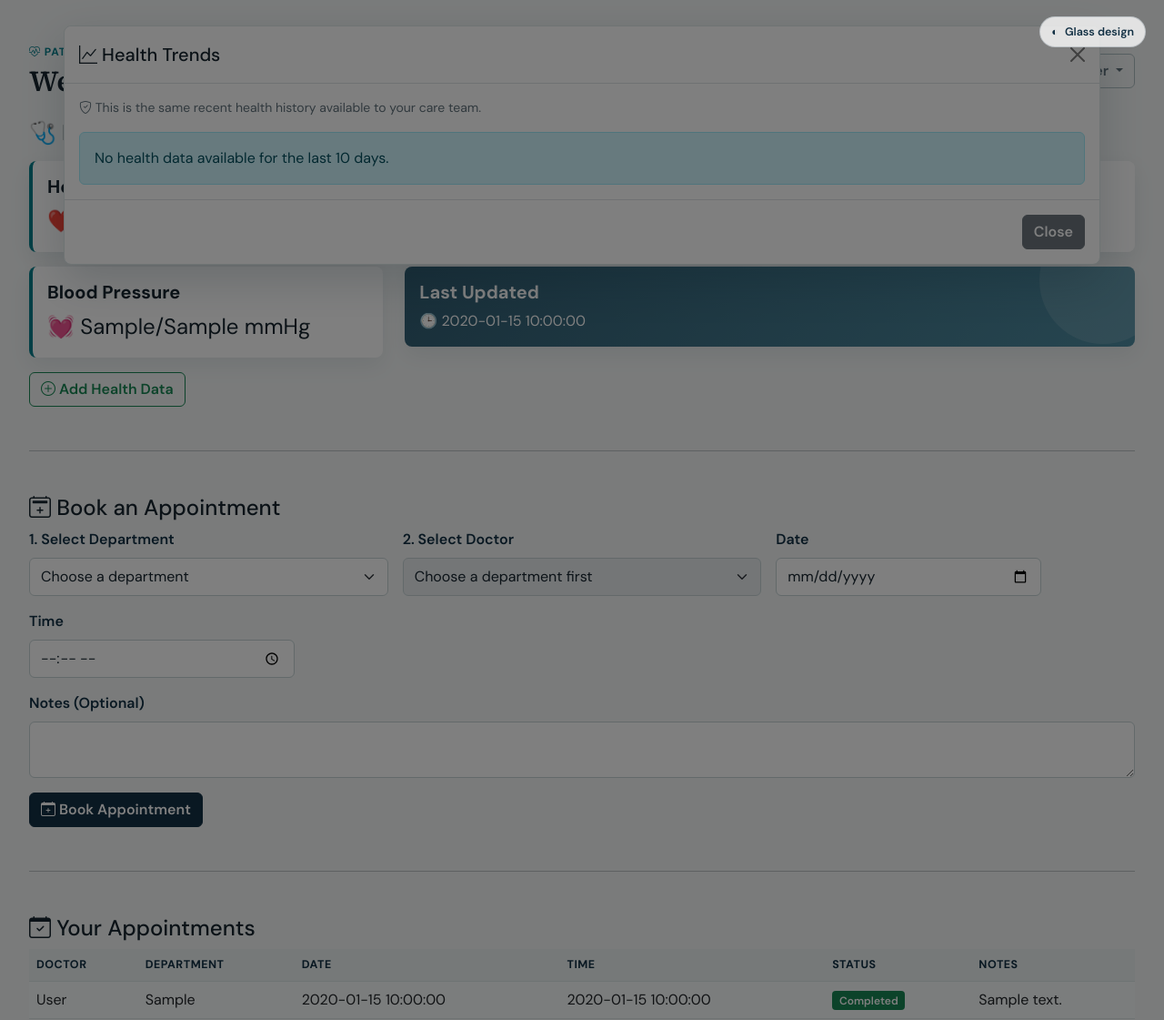
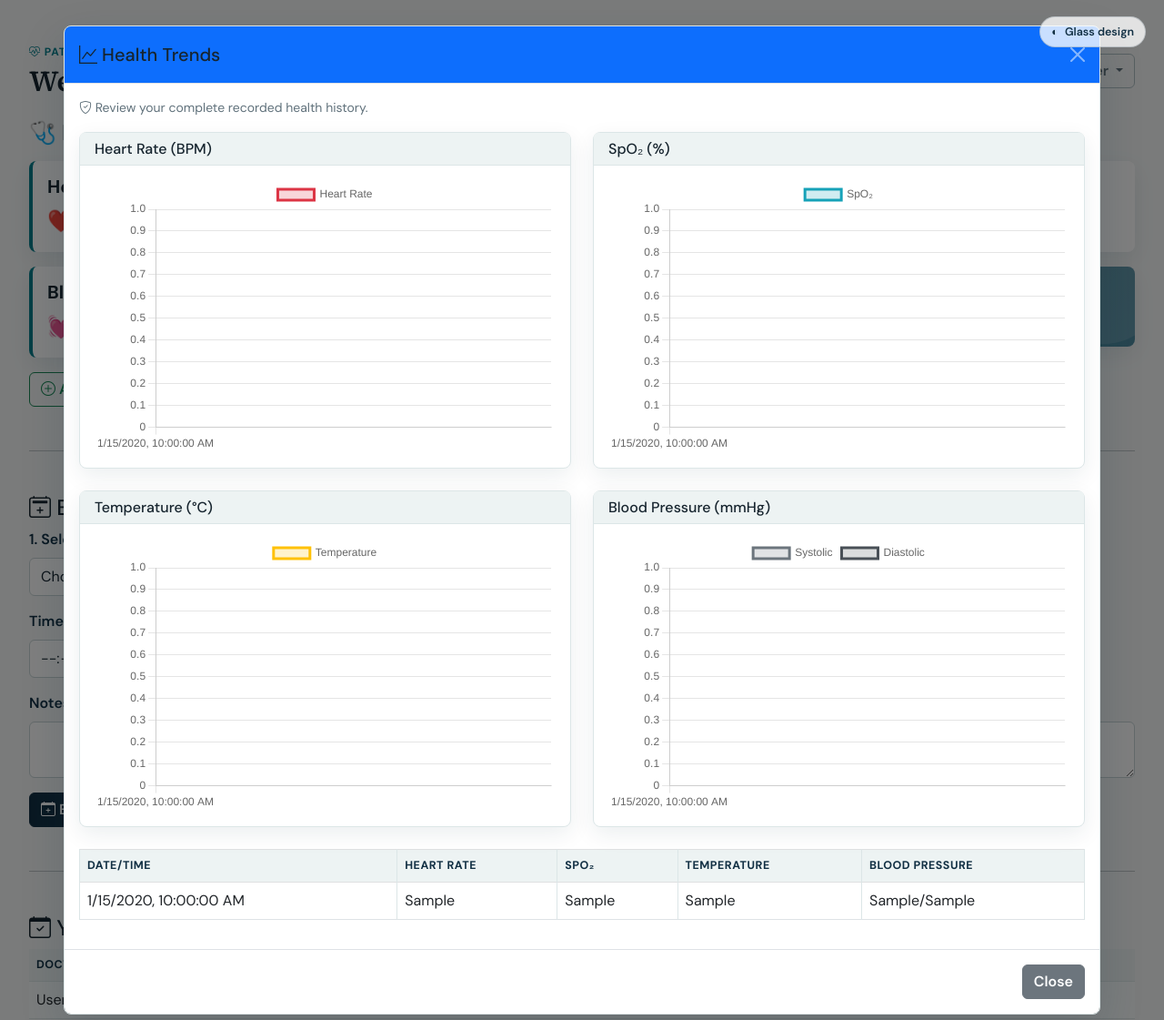
Before and after one commit to trishank18/medconnect, a PHP site: page /patient-dashboard.php in a window 1280 px wide, after a click on "Trends". Shown: the whole page at 91% size. Run offline with PHP 8.4, Linux system fonts and the light colour scheme; the visitor is signed in with stand-in values (Sample User, id 1); tables that the repository leaves empty or names only in its code hold one stand-in row (values such as "Sample post").

Commit message:
Fix patient health trends modal

```diff
--- a/css/business.css
+++ b/css/business.css
@@ -14,6 +14,79 @@
 
 .patient-chart-container {
   height: 300px;
+}
+.patient-trends-view .modal-body {
+  max-height: calc(100vh - 170px);
+  overflow-y: auto;
+}
+.patient-trends-view {
+  z-index: 1060 !important;
+}
+.patient-trends-view .modal-content {
+  position: relative;
+  z-index: 1;
+}
+.patient-trends-modal .modal-body {
+  flex: 1 1 auto;
+  height: 0;
+  min-height: 0;
+  max-height: none;
+  overflow-x: hidden;
+  overflow-y: auto !important;
+  overscroll-behavior: contain;
+  scroll-behavior: smooth;
+  -webkit-overflow-scrolling: touch;
+}
+.patient-trends-modal {
+  background: var(--biz-canvas);
+}
+.patient-trends-modal .modal-dialog {
+  height: 100%;
+  margin: 0;
+  max-width: none;
+  width: 100%;
+}
+.patient-trends-modal .modal-content {
+  height: 100%;
+}
+.patient-trends-nav {
+  align-items: center;
+  background: var(--biz-surface);
+  border-bottom: 1px solid var(--biz-line);
+  display: flex;
+  gap: 6px;
+  margin: 0 -16px 20px;
+  overflow-x: auto;
+  padding: 10px 16px;
+  position: sticky;
+  top: -1px;
+  z-index: 3;
+}
+.patient-trends-nav a {
+  border: 1px solid var(--biz-line);
+  border-radius: 5px;
+  color: var(--biz-navy);
+  flex: 0 0 auto;
+  font-size: .82rem;
+  font-weight: 600;
+  padding: 7px 10px;
+  text-decoration: none;
+  white-space: nowrap;
+}
+.patient-trends-nav a:hover,
+.patient-trends-nav a:focus-visible {
+  background: var(--biz-navy);
+  color: #fff;
+}
+.patient-trends-modal #trend-heart-rate,
+.patient-trends-modal #trend-spo2,
+.patient-trends-modal #trend-temperature,
+.patient-trends-modal #trend-pressure,
+.patient-trends-modal #trend-history {
+  scroll-margin-top: 64px;
+}
+@media (max-width: 767px) {
+  .patient-chart-container { height: 240px; }
 }
 
 html, body { min-height: 100%; }
@@ -40,6 +113,7 @@ body.bg-light::before {
 }
 
 body.bg-light > .container { z-index: 1; }
+body.bg-light > .container:has(#healthTrendsModal) { z-index: auto; }
 
 .patient-dashboard-header {
   align-items: center;
--- a/patient-dashboard.php
+++ b/patient-dashboard.php
@@ -82,12 +82,11 @@ try {
         $pressureTone = 'metric-neutral';
     }
 
-    // Fetch the same recent history used by the doctor trends view.
+    // Fetch the complete history so the patient can review every recorded reading.
     $history_stmt = $conn->prepare("
         SELECT heart_rate, spo2, temperature, blood_pressure_sys, blood_pressure_dia, recorded_at
         FROM health_metrics
         WHERE patient_id = :patient_id
-        AND recorded_at >= DATE_SUB(NOW(), INTERVAL 10 DAY)
         ORDER BY recorded_at DESC
     ");
     $history_stmt->bindParam(':patient_id', $_SESSION['patient_id']);
@@ -258,18 +257,17 @@ try {
     </div>
 
         <!-- Health Trends Modal -->
-        <div class="modal fade patient-trends-modal" id="healthTrendsModal" tabindex="-1" aria-labelledby="healthTrendsTitle" aria-hidden="true">
-            <div class="modal-dialog modal-xl modal-dialog-scrollable">
+        <div class="modal fade patient-trends-view" id="healthTrendsModal" tabindex="-1" aria-labelledby="healthTrendsTitle" aria-hidden="true">
+            <div class="modal-dialog modal-xl">
                 <div class="modal-content">
                     <div class="modal-header bg-primary text-white">
                         <h5 class="modal-title" id="healthTrendsTitle"><i class="bi bi-graph-up"></i> Health Trends</h5>
                         <button type="button" class="btn-close btn-close-white" data-bs-dismiss="modal" aria-label="Close"></button>
                     </div>
                         <div class="modal-body">
-                    <p class="text-muted small"><i class="bi bi-shield-check"></i> This is the same recent health history available to your care team.</p>
-            <?php if (empty($metrics_history)): ?>
-                <div class="alert alert-info mb-0">No health data available for the last 10 days.</div>
-            <?php else: ?>
+                    <p class="text-muted small"><i class="bi bi-shield-check"></i> Review your complete recorded health history.</p>
+                <div id="noDataMessage" class="alert alert-info d-none">No health data available.</div>
+                <div id="chartsContainer">
                 <div class="row">
                     <div class="col-md-6">
                         <div class="card mb-4">
@@ -297,24 +295,16 @@ try {
                     </div>
                 </div>
                 <div class="table-responsive">
-                    <table class="table table-bordered table-hover mb-0">
+                    <table class="table table-bordered table-hover">
                         <thead class="table-light">
                             <tr><th>Date/Time</th><th>Heart Rate</th><th>SpO₂</th><th>Temperature</th><th>Blood Pressure</th></tr>
                         </thead>
-                        <tbody>
-                            <?php foreach (array_reverse($metrics_history) as $record): ?>
-                                <tr>
-                                    <td><?= date('M j, Y H:i', strtotime($record['recorded_at'])) ?></td>
-                                    <td><?= $record['heart_rate'] ?? 'N/A' ?></td>
-                                    <td><?= $record['spo2'] ?? 'N/A' ?></td>
-                                    <td><?= $record['temperature'] ?? 'N/A' ?></td>
-                                    <td><?= isset($record['blood_pressure_sys'], $record['blood_pressure_dia']) ? "{$record['blood_pressure_sys']}/{$record['blood_pressure_dia']}" : 'N/A' ?></td>
-                                </tr>
-                            <?php endforeach; ?>
+                        <tbody id="healthMetricsTableBody">
+                            <!-- Data inserted when the modal opens -->
                         </tbody>
                     </table>
                 </div>
-            <?php endif; ?>
+                </div>
                     </div>
                     <div class="modal-footer">
                         <button type="button" class="btn btn-secondary" data-bs-dismiss="modal">Close</button>
@@ -544,13 +534,15 @@ departmentSelect.addEventListener('change', function () {
 });
 
 document.addEventListener('DOMContentLoaded', function() {
-    const labels = <?= json_encode($chart_labels) ?>;
-    let trendCharts = [];
+    const healthHistory = <?= json_encode($metrics_history, JSON_HEX_TAG | JSON_HEX_AMP | JSON_HEX_APOS | JSON_HEX_QUOT) ?>;
+    const trendChartInstances = {};
 
-    function createTrendChart(canvasId, label, data, color) {
+    function createChart(canvasId, label, labels, data, color) {
         const canvas = document.getElementById(canvasId);
-        if (!canvas) return null;
-        return new Chart(canvas, {
+        if (!canvas || typeof Chart === 'undefined') return;
+        if (trendChartInstances[canvasId]) trendChartInstances[canvasId].destroy();
+
+        trendChartInstances[canvasId] = new Chart(canvas, {
             type: 'line',
             data: {
                 labels: labels,
@@ -566,41 +558,106 @@ document.addEventListener('DOMContentLoaded', function() {
             options: {
                 responsive: true,
                 maintainAspectRatio: false,
-                scales: { y: { beginAtZero: false } }
+                scales: {
+                    x: {
+                        ticks: {
+                            autoSkip: true,
+                            maxTicksLimit: 8,
+                            maxRotation: 45,
+                            minRotation: 0
+                        }
+                    },
+                    y: { beginAtZero: false }
+                }
             }
         });
     }
 
-    function renderTrendCharts() {
-        if (trendCharts.length || !document.getElementById('heartRateChart')) return;
-        if (typeof Chart === 'undefined') {
-            document.querySelector('#healthTrendsModal .modal-body').innerHTML = '<div class="alert alert-warning mb-0">Trend charts are temporarily unavailable. Please check your connection and try again.</div>';
-            return;
-        }
+    function createBPChart(labels, systolicData, diastolicData) {
+        const canvas = document.getElementById('bpChart');
+        if (!canvas || typeof Chart === 'undefined') return;
+        if (trendChartInstances.bloodPressure) trendChartInstances.bloodPressure.destroy();
 
-        trendCharts = [
-            createTrendChart('heartRateChart', 'Heart Rate', <?= json_encode($heart_rate_data) ?>, '#dc3545'),
-            createTrendChart('spo2Chart', 'SpO₂', <?= json_encode($spo2_data) ?>, '#17a2b8'),
-            createTrendChart('tempChart', 'Temperature', <?= json_encode($temperature_data) ?>, '#ffc107'),
-            new Chart(document.getElementById('bpChart'), {
+        trendChartInstances.bloodPressure = new Chart(canvas, {
             type: 'line',
             data: {
                 labels: labels,
                 datasets: [
-                    { label: 'Systolic', data: <?= json_encode($blood_pressure_sys_data) ?>, borderColor: '#6c757d', backgroundColor: '#6c757d33', tension: 0.3 },
-                    { label: 'Diastolic', data: <?= json_encode($blood_pressure_dia_data) ?>, borderColor: '#495057', backgroundColor: '#49505733', tension: 0.3 }
+                    { label: 'Systolic', data: systolicData, borderColor: '#6c757d', backgroundColor: '#6c757d33', tension: 0.3 },
+                    { label: 'Diastolic', data: diastolicData, borderColor: '#495057', backgroundColor: '#49505733', tension: 0.3 }
                 ]
             },
             options: {
                 responsive: true,
                 maintainAspectRatio: false,
-                scales: { y: { beginAtZero: false } }
+                scales: {
+                    x: {
+                        ticks: {
+                            autoSkip: true,
+                            maxTicksLimit: 8,
+                            maxRotation: 45,
+                            minRotation: 0
+                        }
+                    },
+                    y: { beginAtZero: false }
+                }
             }
-            })
-        ];
+        });
     }
 
-    document.getElementById('healthTrendsModal')?.addEventListener('shown.bs.modal', renderTrendCharts);
+    document.getElementById('healthTrendsModal')?.addEventListener('shown.bs.modal', function () {
+        const noDataMessage = document.getElementById('noDataMessage');
+        const chartsContainer = document.getElementById('chartsContainer');
+        const tableBody = document.getElementById('healthMetricsTableBody');
+
+        if (!healthHistory.length) {
+            noDataMessage.classList.remove('d-none');
+            chartsContainer.classList.add('d-none');
+            return;
+        }
+
+        noDataMessage.classList.add('d-none');
+        chartsContainer.classList.remove('d-none');
+
+        const labels = healthHistory.map(entry => new Date(entry.recorded_at).toLocaleString());
+        const heartRates = healthHistory.map(entry => entry.heart_rate || null);
+        const spo2Values = healthHistory.map(entry => entry.spo2 || null);
+        const temperatures = healthHistory.map(entry => entry.temperature || null);
+        const systolicValues = healthHistory.map(entry => entry.blood_pressure_sys || null);
+        const diastolicValues = healthHistory.map(entry => entry.blood_pressure_dia || null);
+
+        tableBody.innerHTML = '';
+        healthHistory.forEach(function (entry) {
+            const row = document.createElement('tr');
+            const values = [
+                new Date(entry.recorded_at).toLocaleString(),
+                entry.heart_rate || 'N/A',
+                entry.spo2 || 'N/A',
+                entry.temperature || 'N/A',
+                entry.blood_pressure_sys && entry.blood_pressure_dia
+                    ? `${entry.blood_pressure_sys}/${entry.blood_pressure_dia}`
+                    : 'N/A'
+            ];
+            values.forEach(function (value) {
+                const cell = document.createElement('td');
+                cell.textContent = value;
+                row.appendChild(cell);
+            });
+            tableBody.appendChild(row);
+        });
+
+        if (typeof Chart === 'undefined') {
+            noDataMessage.textContent = 'Trend charts are temporarily unavailable. Please check your connection and try again.';
+            noDataMessage.classList.remove('d-none');
+            return;
+        }
+
+        createChart('heartRateChart', 'Heart Rate', labels, heartRates, '#dc3545');
+        createChart('spo2Chart', 'SpO₂', labels, spo2Values, '#17a2b8');
+        createChart('tempChart', 'Temperature', labels, temperatures, '#ffc107');
+        createBPChart(labels, systolicValues, diastolicValues);
+    });
+
 });
 </script>
     <script src="js/design-switch.js"></script>
```
